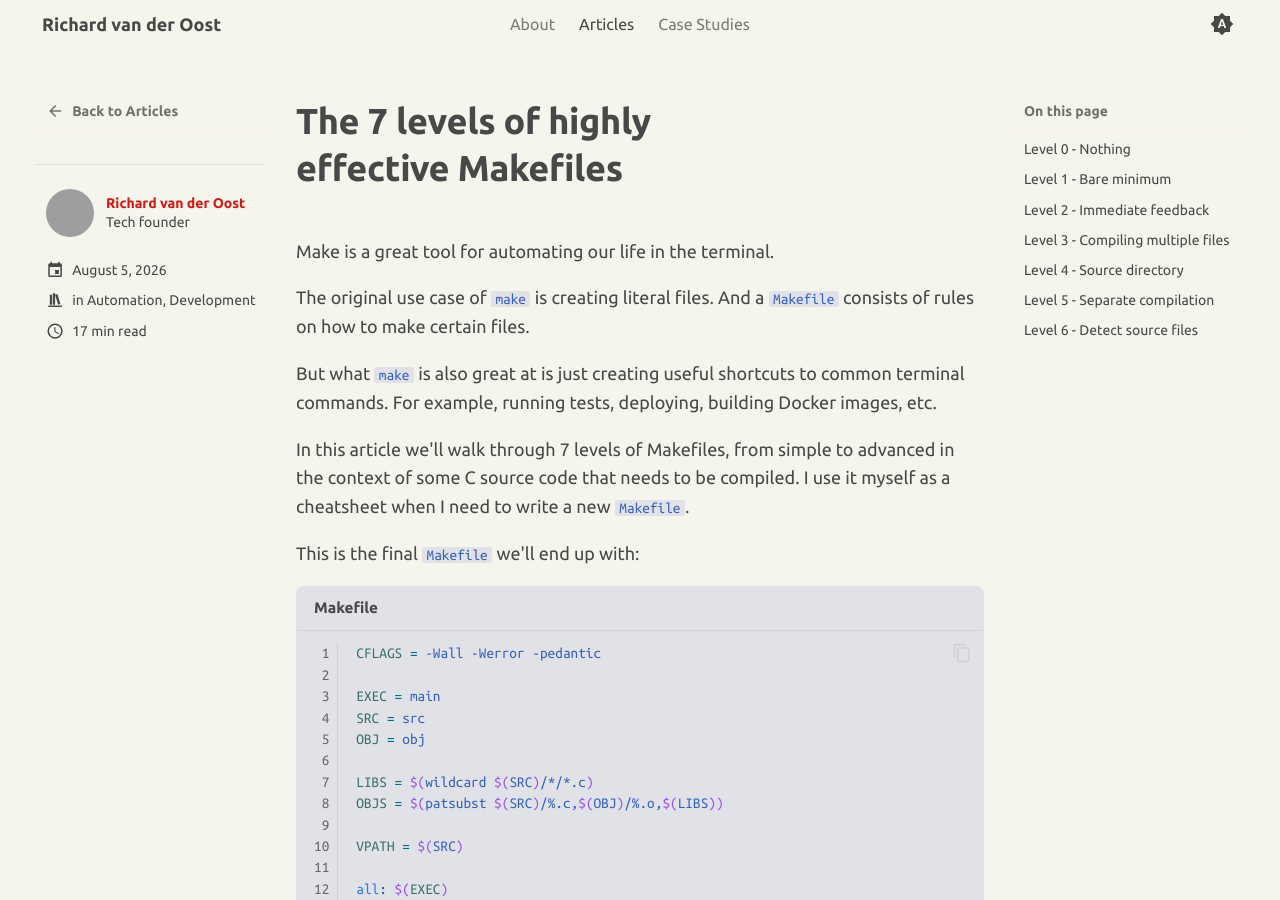
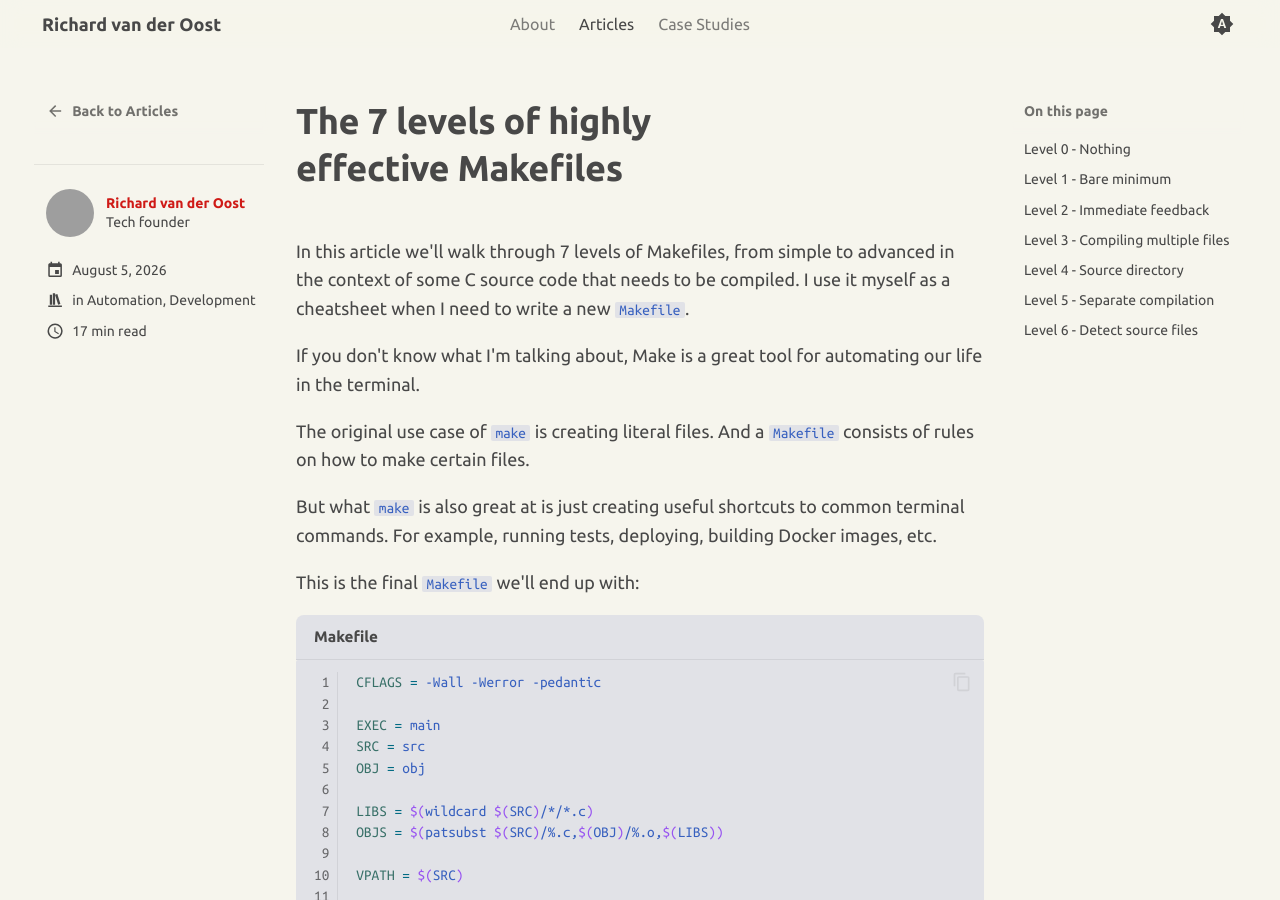
Before and after one commit to vanderoost/vanderoost.github.io, an MkDocs documentation site: the page built from docs/articles/posts/2026-08-05_7-levels-effective-makefile-automation.md, in a window 1280 px wide and 900 px high. Built offline with MkDocs 1.6.1 and Material for MkDocs 9.7.7, drawn with Linux system fonts in a browser that asks for light colours; grey boxes are pictures that could not be loaded.

Commit message:
Fix link

```diff
--- a/docs/articles/posts/2026-08-05_7-levels-effective-makefile-automation.md
+++ b/docs/articles/posts/2026-08-05_7-levels-effective-makefile-automation.md
@@ -14,19 +14,20 @@ slug: levels-of-effective-makefile-cheatsheet
 
 # The 7 levels of highly effective Makefiles
 
-Make is a great tool for automating our life in the terminal.
+In this article we'll walk through 7 levels of Makefiles, from simple to advanced in the
+context of some C source code that needs to be compiled. I use it myself as a cheatsheet
+when I need to write a new `Makefile`.
+
+<!-- more -->
+
+If you don't know what I'm talking about, Make is a great tool for automating our life
+in the terminal.
 
 The original use case of `make` is creating literal files. And a `Makefile` consists of
 rules on how to make certain files.
 
 But what `make` is also great at is just creating useful shortcuts to common terminal
 commands. For example, running tests, deploying, building Docker images, etc.
-
-In this article we'll walk through 7 levels of Makefiles, from simple to advanced in the
-context of some C source code that needs to be compiled. I use it myself as a cheatsheet
-when I need to write a new `Makefile`.
-
-<!-- more -->
 
 This is the final `Makefile` we'll end up with:
 
```
Also changed, not shown: other parts of docs/articles/posts/2026-08-05_7-levels-effective-makefile-automation.md (+2 -2 lines).
